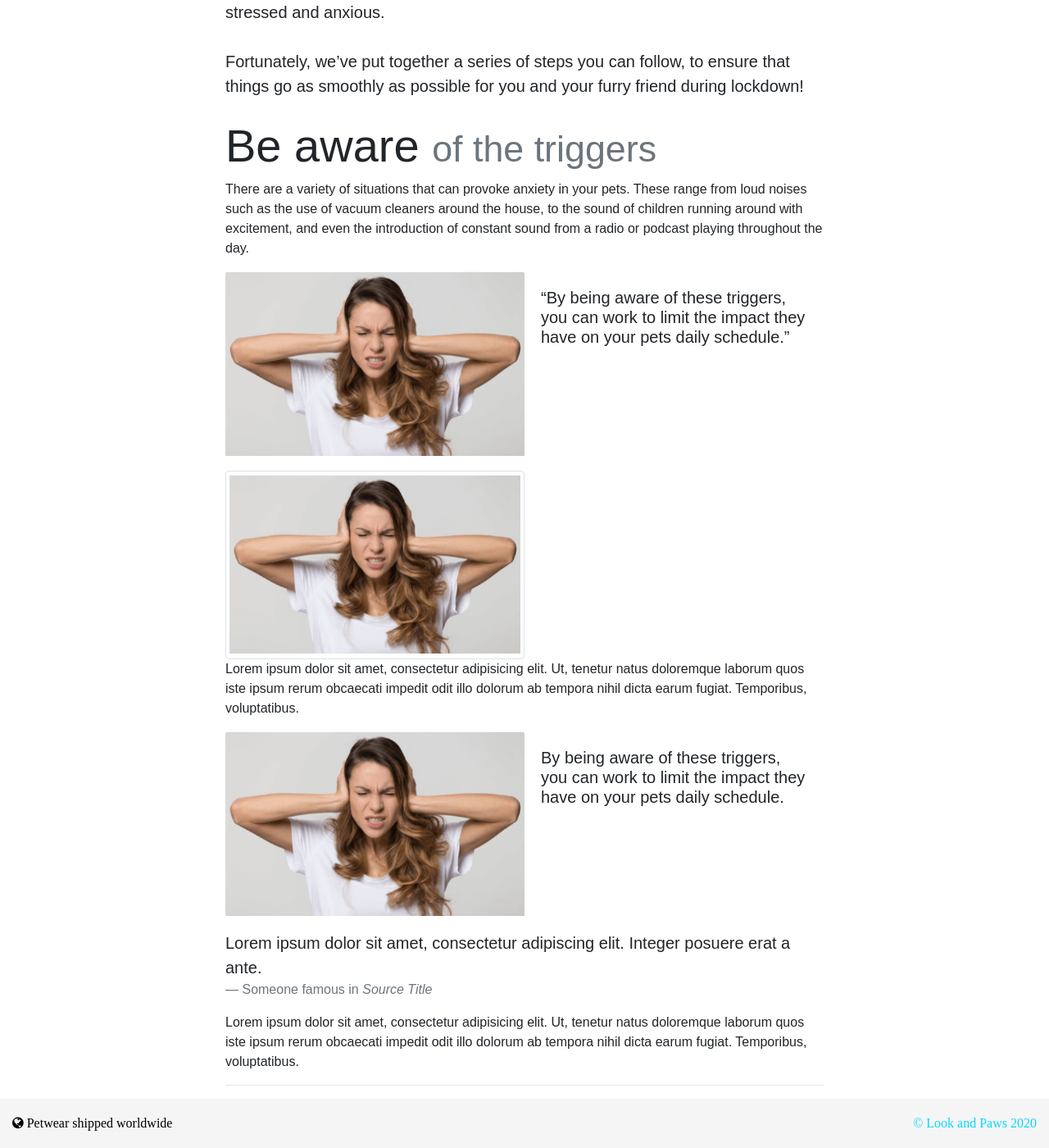
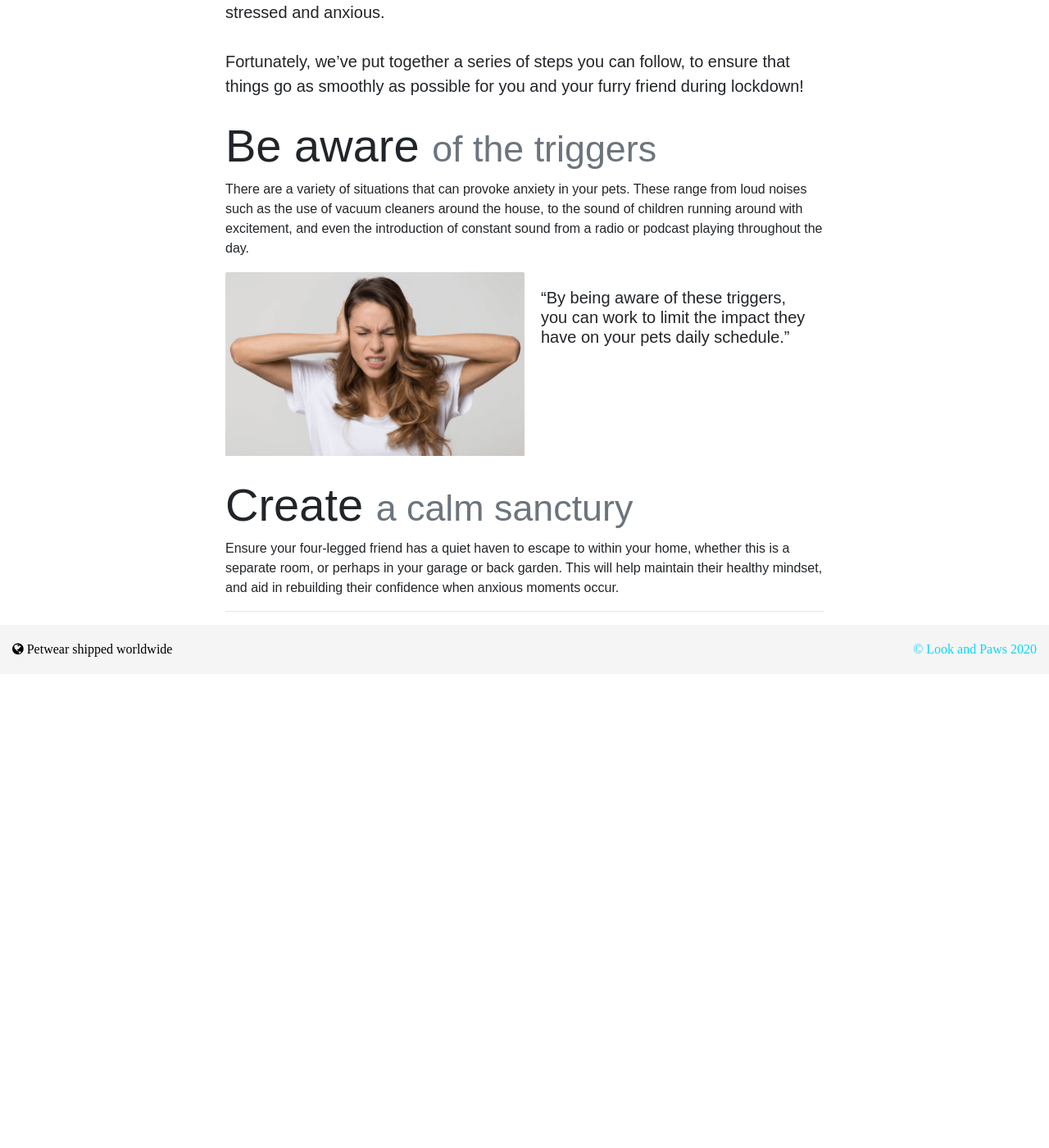
Before and after one commit to lookandpaws/lookandpaws.github.io, a Jekyll site: the page built from blog/how-to-keep-pet-entertained-during-lockdown.html, in a window 1280 px wide and 1400 px high, scrolled down 929 px. Shown: the whole window at 82% size. Built offline with Jekyll 4.4.1, drawn with Linux system fonts in a browser that asks for light colours; nearby versions of some CDN libraries; some web fonts are replaced; after the commit the page ends 1751 px from its top, so only the background shows below that.

Commit message:
More blog

```diff
--- a/blog/how-to-keep-pet-entertained-during-lockdown.html
+++ b/blog/how-to-keep-pet-entertained-during-lockdown.html
@@ -21,11 +21,11 @@ layout: default
 
         <!-- Blog Post Content -->
 
-        <p class="lead mt-4 mb-4">
+        <p class="lead mt-4">
           Pets, in particular dogs, do not always deal very well with a sudden change in routine. If your four-legged friend is more used to a tranquil home, your constant presence due to working from home can indeed cause your pet to become more stressed and anxious.<br/><br/>Fortunately, we’ve put together a series of steps you can follow, to ensure that things go as smoothly as possible for you and your furry friend during lockdown!
         </p>
 
-        <h3 class="display-4">
+        <h3 class="display-4 mt-4">
           Be aware
           <small class="text-muted">of the triggers</small>
         </h3>
@@ -49,35 +49,24 @@ layout: default
           </div>
         </div>
 
-        <img src="/images/Look_and_Paws_Blog_How_To_Keep_Pet_Entertained_During_Lockdown_2.png" alt="..." class="img-thumbnail img-responsive rounded" style="display: block; max-width: 50%; height: auto;">
+        <h3 class="display-4 mt-4">
+          Create
+          <small class="text-muted">a calm sanctury</small>
+        </h3>
 
         <p>
-          Lorem ipsum dolor sit amet, consectetur adipisicing elit. Ut, tenetur natus doloremque laborum quos iste ipsum rerum obcaecati impedit odit illo dolorum ab tempora nihil dicta earum fugiat. Temporibus, voluptatibus.
+          Ensure your four-legged friend has a quiet haven to escape to within your home, whether this is a separate room, or perhaps in your garage or back garden. This will help maintain their healthy mindset, and aid in rebuilding their confidence when anxious moments occur.
         </p>
 
-        <div class="card mb-3 border-0">
-          <div class="row no-gutters">
-            <div class="col-md-6">
-              <img src="/images/Look_and_Paws_Blog_How_To_Keep_Pet_Entertained_During_Lockdown_2.png" alt="..." class="img-fluid rounded">
-            </div>
-            <div class="col-md-6">
-              <div class="card-body">
-                <h5 class="card-text">By being aware of these triggers, you can work to limit the impact they have on your pets daily schedule.</h5>
-              </div>
-            </div>
-          </div>
-        </div>
 
-        <blockquote class="blockquote">
-          <p class="mb-0">Lorem ipsum dolor sit amet, consectetur adipiscing elit. Integer posuere erat a ante.</p>
-          <footer class="blockquote-footer">Someone famous in
-            <cite title="Source Title">Source Title</cite>
-          </footer>
-        </blockquote>
 
-        <p>
-          Lorem ipsum dolor sit amet, consectetur adipisicing elit. Ut, tenetur natus doloremque laborum quos iste ipsum rerum obcaecati impedit odit illo dolorum ab tempora nihil dicta earum fugiat. Temporibus, voluptatibus.
-        </p>
+
+
+
+
+        <!-- <img src="/images/Look_and_Paws_Blog_How_To_Keep_Pet_Entertained_During_Lockdown_2.png" alt="..." class="img-thumbnail img-responsive rounded" style="display: block; max-width: 50%; height: auto;"> -->
+
+
 
 
         <!-- Blog Post Content -->
```
